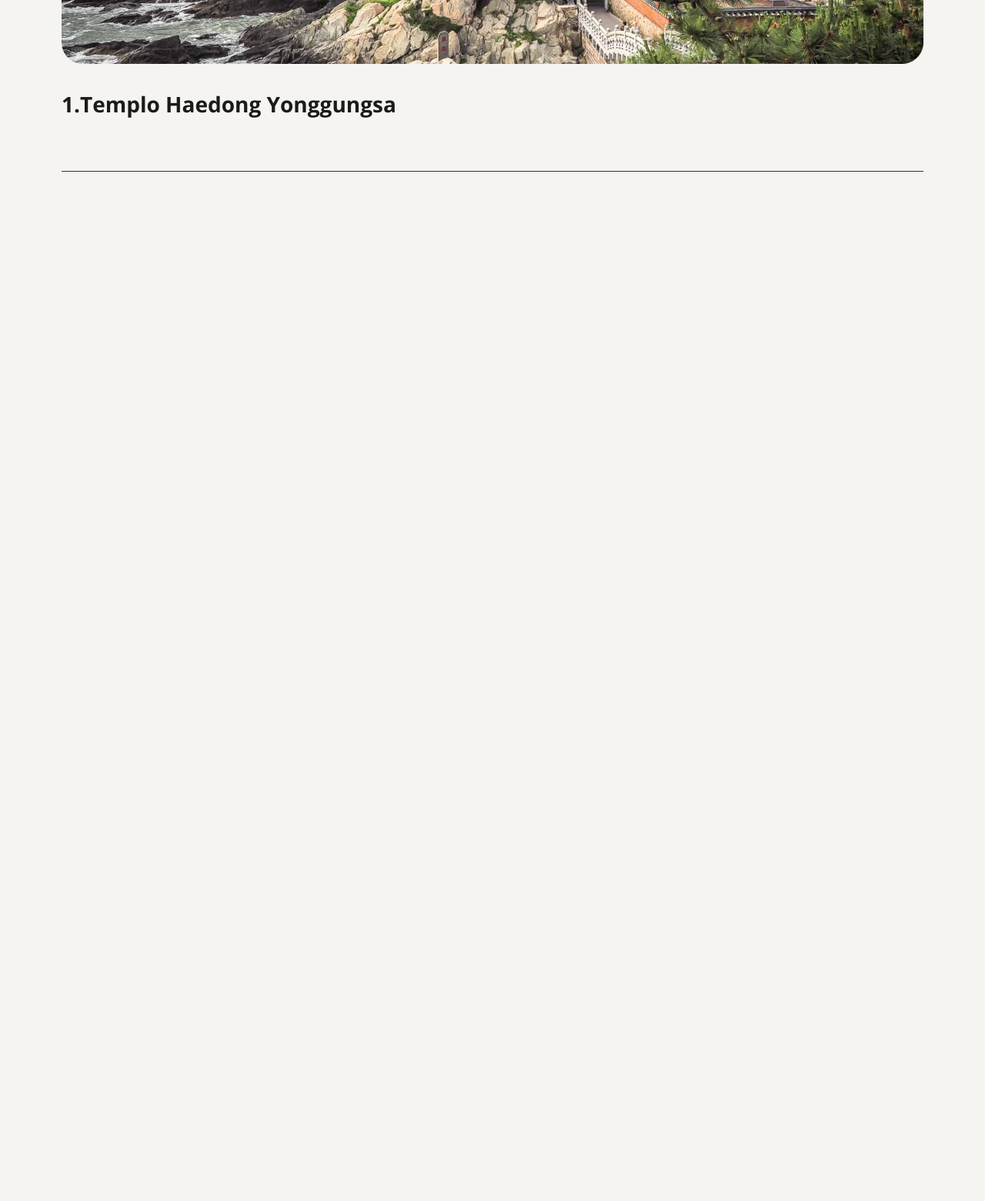
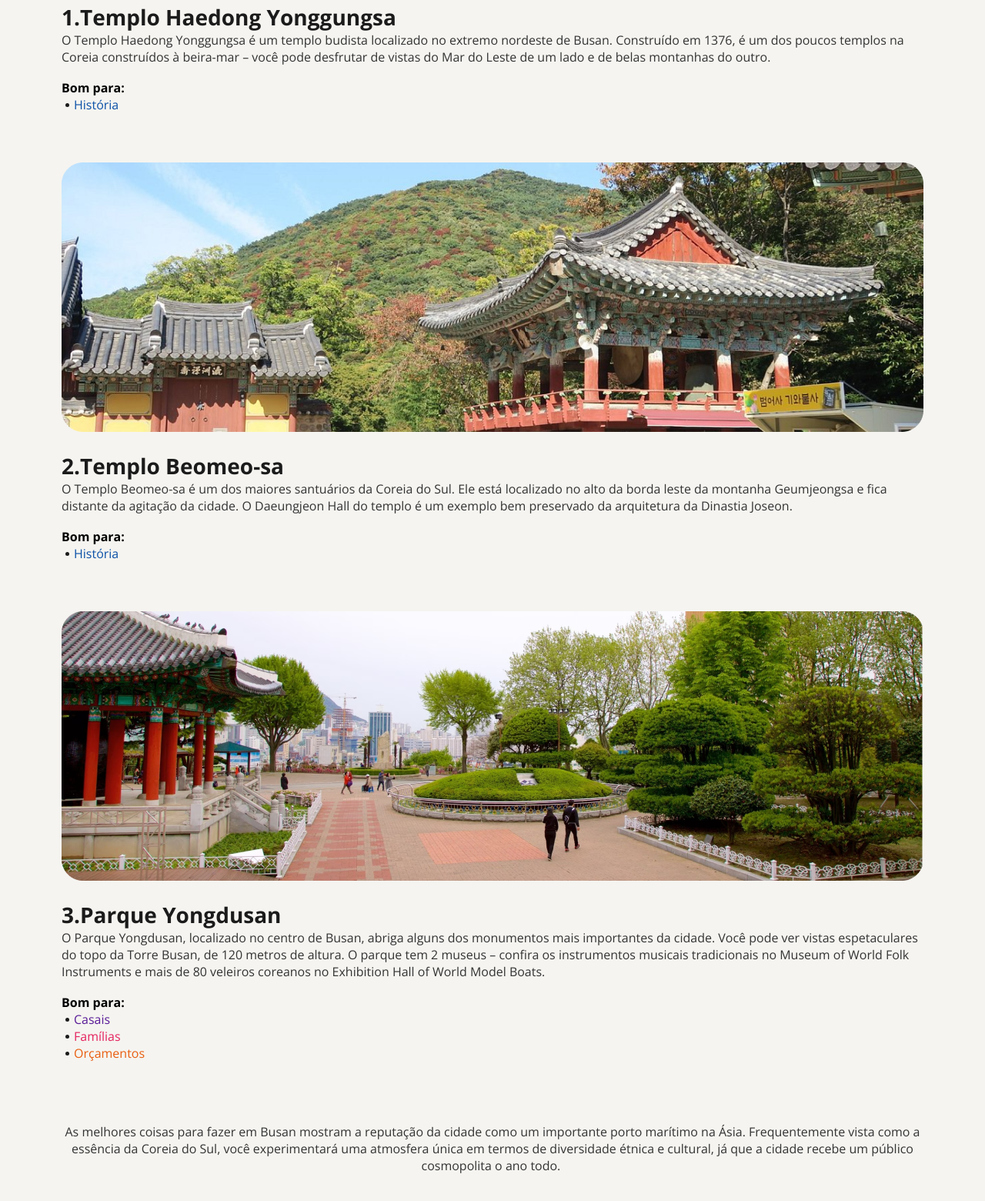
Before and after one commit to Carolayne-Teixeira/Projeto-Local-Turistico, a plain HTML site: page index.html in a window 1280 px wide. Shown: the part 1220-2780 px from the top of the page at 77% size. Before the commit the page ends 1451 px from the top, so only its background shows below. Drawn offline with nearby package versions, Linux system fonts and the light colour scheme.

Commit message:
inserção de imagens e style.css

```diff
--- a/index.html
+++ b/index.html
@@ -35,18 +35,69 @@
     </p>
     <h2>Descubra 3 destinos imperdíveis em Busan</h2>
     <p class="description">
-      As atrações de Busan vão desde templos budistas centenários que pontilham as montanhas e o litoral da cidade até praias imaculadas com águas cristalinas. Esta cidade litorânea tem muitas coisas para fazer o ano todo - as famílias podem passar o tempo em um aquário à beira-mar, os compradores podem explorar bairros vibrantes e os amantes da natureza podem desfrutar de longas caminhadas até mirantes panorâmicos.
-      Os santuários budistas que pontilham a costa e as montanhas de Busan têm uma arquitetura impressionante que irá encantar os fotógrafos.
+      As atrações de Busan vão desde templos budistas centenários que pontilham as montanhas e o litoral da cidade até
+      praias imaculadas com águas cristalinas. Esta cidade litorânea tem muitas coisas para fazer o ano todo - as
+      famílias podem passar o tempo em um aquário à beira-mar, os compradores podem explorar bairros vibrantes e os
+      amantes da natureza podem desfrutar de longas caminhadas até mirantes panorâmicos.
+      Os santuários budistas que pontilham a costa e as montanhas de Busan têm uma arquitetura impressionante que irá
+      encantar os fotógrafos.
     </p>
-    <div class="main-image">
-      <img src="assets/templo.png" alt="alguns templos">
+    <div class="item">
+      <div class="main-image">
+        <img src="assets/templo.png" alt="alguns templos">
+      </div>
+      <h3>1.Templo Haedong Yonggungsa </h3>
+      <p class="description">
+        O Templo Haedong Yonggungsa é um templo budista localizado no extremo nordeste de Busan. Construído em 1376, é
+        um dos poucos templos na Coreia construídos à beira-mar – você pode desfrutar de vistas do Mar do Leste de um
+        lado e de belas montanhas do outro.
+      </p>
+      <p>
+        <b>Bom para:</b>
+      </p>
+      <ul>
+        <li class="color-blue">História</li>
+      </ul>
     </div>
     <div class="item">
-      <h3>1.Templo Haedong Yonggungsa </h3>
-
-
+      <div class="main-image">
+        <img src="assets/dois-templos.png" alt="Dois templos e uma plaquinha amarela">
+      </div>
+      <h3>2.Templo Beomeo-sa</h3>
+      <p class="description">
+        O Templo Beomeo-sa é um dos maiores santuários da Coreia do Sul. Ele está localizado no alto da borda leste da montanha Geumjeongsa e fica distante da agitação da cidade. O Daeungjeon Hall do templo é um exemplo bem preservado da arquitetura da Dinastia Joseon.
+      </p>
+      <b>Bom para:</b>
+      </p>
+      <ul>
+        <li class="color-blue">História</li>
+      </ul>
     </div>
+    <div class="item">
+      <div class="main-image">
+        <img src="assets/parque.png" alt="Um parque verde e um pedaço de templo">
+      </div>
+      <h3>3.Parque Yongdusan</h3>
+      <p class="description">
+        O Parque Yongdusan, localizado no centro de Busan, abriga alguns dos monumentos mais importantes da cidade. Você pode ver vistas espetaculares do topo da Torre Busan, de 120 metros de altura. O parque tem 2 museus – confira os instrumentos musicais tradicionais no Museum of World Folk Instruments e mais de 80 veleiros coreanos no Exhibition Hall of World Model Boats.
+      </p>
+      <p>
+        <b>Bom para:</b>
+      </p>
+      <ul>
+        <li class="color-purple">Casais</li>
+        <li class="color-pink">Famílias</li>
+        <li class="color-orange">Orçamentos</li>
+      </ul>
+    </div>
+    <p class="description-ultimo-texto description">
+      As melhores coisas para fazer em Busan mostram a reputação da cidade como um importante porto marítimo na Ásia. Frequentemente vista como a essência da Coreia do Sul, você experimentará uma atmosfera única em termos de diversidade étnica e cultural, já que a cidade recebe um público cosmopolita o ano todo.
+    </p>
   </main>
+  <footer>
+    Feito com
+    <img src="assets/heart.svg" alt="Coracaozinho fofinho">
+    pela Rocketseat
+  </footer>
 </body>
-
 </html>
--- a/style.css
+++ b/style.css
@@ -1,3 +1,8 @@
+* {
+  margin: 0;
+  padding: 0;
+}
+
 :root {
   font-family: "Open Sans", sans-serif;
   line-height: auto;
@@ -18,6 +23,7 @@ body {
 .description {
   font-size: 16px;
   color: #333333;
+  margin-bottom: 18px;
 }
 
 .next-travel-description {
@@ -25,11 +31,12 @@ body {
   text-align: center;
 }
 
-section, main {
+section,
+main {
   margin: 0 auto;
   width: 1120px;
   padding: 40px 0;
-  border-bottom: 1px solid #333333;
+  border-bottom: 1px solid #D9D9D9;
 }
 
 h1 {
@@ -48,6 +55,7 @@ h2 {
 h3 {
   font-size: 28px;
   color: #1B1B1B;
+  margin-top: 4px;
 }
 
 main {
@@ -59,3 +67,50 @@ div.main-image {
   margin-top: 64px;
   margin-bottom: 20px;
 }
+
+ul {
+  list-style-position: inside;
+  list-style-type: "•"
+}
+
+li {
+  padding-left: 5px;
+  display: flex;
+  align-items: center;
+  justify-content: flex-start;
+  gap: 6px;
+}
+
+li::before {
+  content: "";
+  width: 5px;
+  height: 5px;
+  border-radius: 100%;
+  background-color: #1B1B1B;
+}
+
+.color-blue {
+  color: #0C51A7;
+}
+
+.color-purple {
+  color: #591B98;
+}
+
+.color-pink {
+  color: #E5245E;
+}
+
+.color-orange {
+  color: #E95E10;
+}
+
+.description-ultimo-texto {
+  margin-top: 80px;
+  margin-bottom: 39px;
+  text-align: center;
+}
+
+footer img {
+  vertical-align: middle;
+}
```
Also changed, not shown: assets/dois-templos.png (added), assets/heart.svg (added), assets/parque.png (added).
